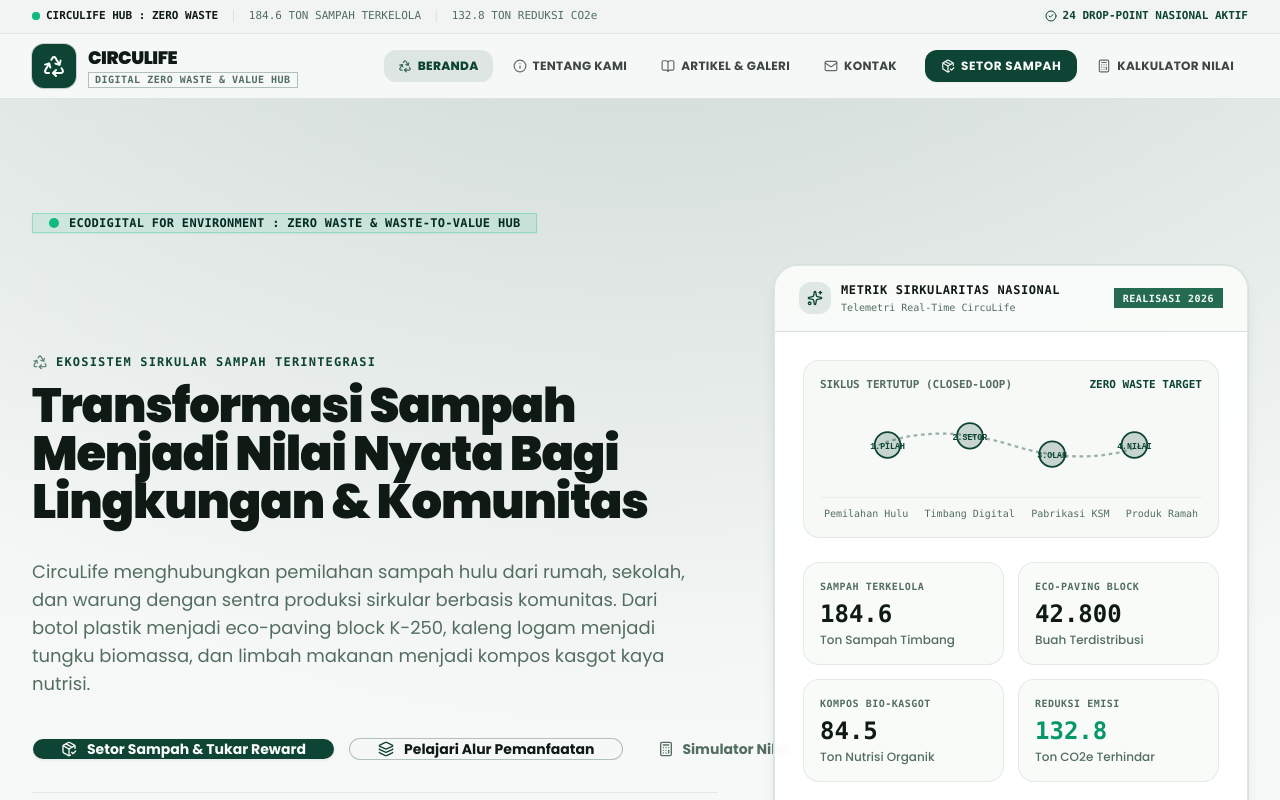
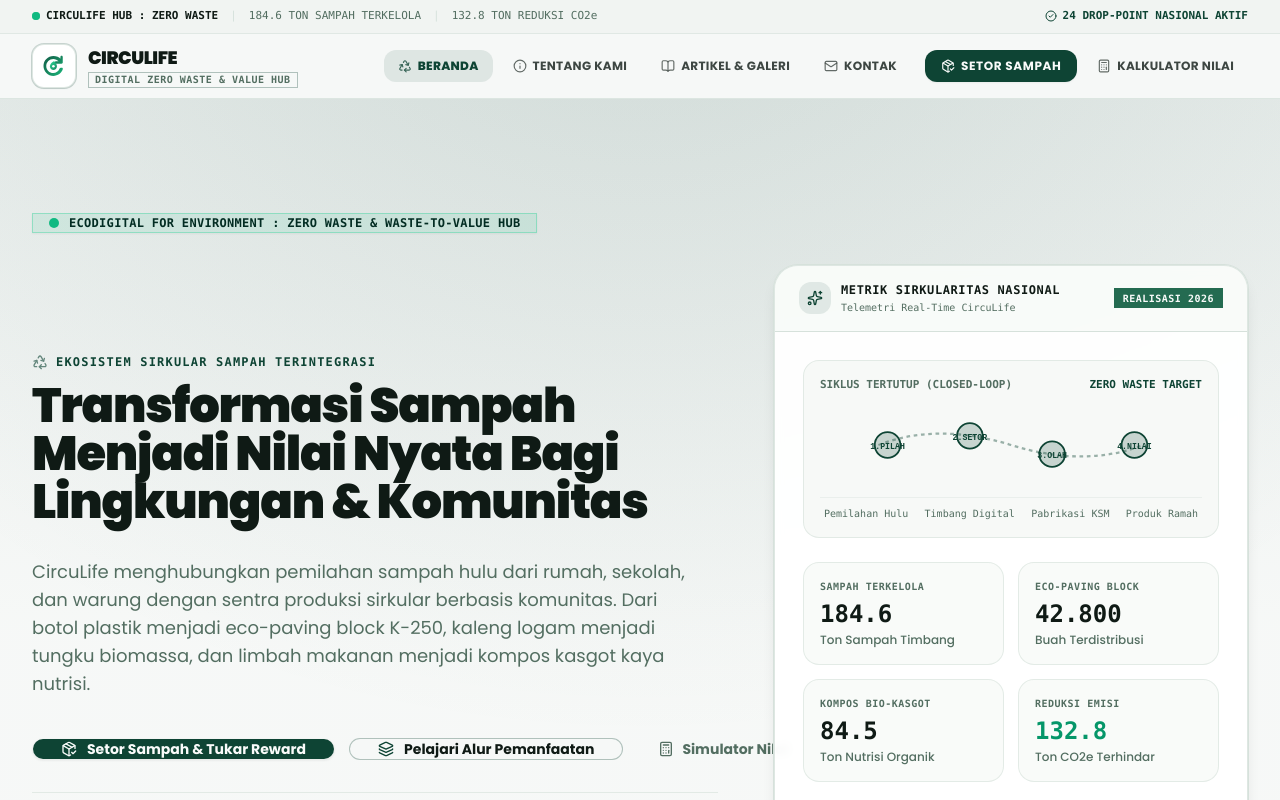
Before and after one commit to janfdev/circulife, a Next.js app: page / in a window 1280 px wide. Shown: the top 800 px of the page. Built offline with nearby package versions, Linux system fonts and the light colour scheme.

Commit message:
feat(brand): implement custom CircuLife vector logo mark, favicon, and brandkit integration

```diff
--- /dev/null
+++ b/src/components/CircuLifeLogo.tsx
@@ -0,0 +1,89 @@
+import React from "react";
+import { cn } from "@/lib/utils";
+
+export interface CircuLifeLogoProps {
+  className?: string;
+  size?: "sm" | "md" | "lg" | "xl";
+  showWordmark?: boolean;
+  showTag?: boolean;
+}
+
+export function CircuLifeMark({ className }: { className?: string }) {
+  return (
+    <svg
+      viewBox="0 0 48 48"
+      fill="none"
+      xmlns="http://www.w3.org/2000/svg"
+      className={cn("shrink-0", className)}
+      role="img"
+      aria-label="CircuLife Logo Mark"
+    >
+      <defs>
+        <linearGradient id="circulife-primary-grad" x1="4" y1="4" x2="44" y2="44" gradientUnits="userSpaceOnUse">
+          <stop offset="0%" stopColor="#105744" />
+          <stop offset="50%" stopColor="#17885F" />
+          <stop offset="100%" stopColor="#1BC483" />
+        </linearGradient>
+        <linearGradient id="circulife-accent-grad" x1="20" y1="8" x2="44" y2="32" gradientUnits="userSpaceOnUse">
+          <stop offset="0%" stopColor="#2EE59D" />
+          <stop offset="100%" stopColor="#105744" />
+        </linearGradient>
+      </defs>
+
+      {/* Outer Continuous 'C' Circular Loop representing Closed-Loop Economy */}
+      <path
+        d="M36 12.5C32.8 9.1 28.2 7 23 7C13.6 7 6 14.6 6 24C6 33.4 13.6 41 23 41C30.6 41 37 36 39.2 29.2C39.6 28 38.6 26.8 37.3 26.8H35.8C34.8 26.8 33.9 27.4 33.6 28.3C31.8 33 27.6 36.2 22.8 36.2C16.1 36.2 10.7 30.7 10.7 24C10.7 17.3 16.1 11.8 22.8 11.8C26.5 11.8 29.7 13.4 31.9 16H27.5C26.4 16 25.5 16.9 25.5 18C25.5 19.1 26.4 20 27.5 20H37C38.1 20 39 19.1 39 18V8.5C39 7.4 38.1 6.5 37 6.5C35.9 6.5 35 7.4 35 8.5V11.4L36 12.5Z"
+        fill="url(#circulife-primary-grad)"
+      />
+
+      {/* Inner Dynamic Sprout Leaf / Value Transformation Node */}
+      <path
+        d="M24 16C24 16 29 19 29 25C29 28.3 26.3 31 23 31C19.7 31 17 28.3 17 25C17 19 24 16 24 16Z"
+        fill="url(#circulife-accent-grad)"
+      />
+
+      {/* Center Core Biocatalyst Dot */}
+      <circle cx="23" cy="24.5" r="2.2" fill="#FFFFFF" />
+    </svg>
+  );
+}
+
+export default function CircuLifeLogo({
+  className,
+  size = "md",
+  showWordmark = false,
+  showTag = false,
+}: CircuLifeLogoProps) {
+  const sizeMap = {
+    sm: "h-8 w-8",
+    md: "h-10 w-10 sm:h-11 sm:w-11",
+    lg: "h-12 w-12 sm:h-14 sm:w-14",
+    xl: "h-16 w-16 sm:h-20 sm:w-20",
+  };
+
+  return (
+    <div className={cn("flex items-center gap-3", className)}>
+      <div
+        className={cn(
+          "flex items-center justify-center rounded-xl bg-card border border-border/80 shadow-sm transition-transform group-hover:scale-105",
+          sizeMap[size]
+        )}
+      >
+        <CircuLifeMark className="h-6 w-6 sm:h-7 sm:w-7" />
+      </div>
+
+      {showWordmark && (
+        <div className="flex flex-col">
+          <span className="text-base font-black tracking-tight text-foreground sm:text-lg leading-tight font-sans">
+            CIRCULIFE
+          </span>
+          {showTag && (
+            <span className="text-[10px] font-mono font-semibold uppercase tracking-wider text-muted-foreground tabular-nums">
+              Digital Zero Waste & Value Hub
+            </span>
+          )}
+        </div>
+      )}
+    </div>
+  );
+}
--- a/src/components/Footer.tsx
+++ b/src/components/Footer.tsx
@@ -1,5 +1,6 @@
 import React from "react";
 import Link from "next/link";
+import { CircuLifeMark } from "@/components/CircuLifeLogo";
 import { Recycle, PhoneCall, MapPin, Heart, Sparkles, ShieldCheck } from "lucide-react";
 import { buttonVariants } from "@/components/ui/button";
 import { Separator } from "@/components/ui/separator";
@@ -30,8 +31,8 @@ export default function Footer() {
           {/* Col 1: Mission */}
           <div className="space-y-4">
             <div className="flex items-center gap-2.5">
-              <div className="flex h-9 w-9 items-center justify-center rounded-xl bg-primary text-primary-foreground shadow-sm">
-                <Recycle className="h-5 w-5 text-primary-foreground" aria-hidden="true" />
+              <div className="flex h-9 w-9 items-center justify-center rounded-xl bg-card border border-border/80 shadow-sm">
+                <CircuLifeMark className="h-5 w-5" />
               </div>
               <span className="text-lg font-black tracking-tight">CIRCULIFE</span>
             </div>
--- a/src/components/Navbar.tsx
+++ b/src/components/Navbar.tsx
@@ -3,6 +3,7 @@
 import React, { useState, useEffect } from "react";
 import Link from "next/link";
 import { usePathname } from "next/navigation";
+import { CircuLifeMark } from "@/components/CircuLifeLogo";
 import {
   Recycle,
   Info,
@@ -84,10 +85,10 @@ export default function Navbar({ currentPath }: NavbarProps) {
         {/* Brand & Identity */}
         <Link
           href="/"
-          className="flex items-center gap-3 transition-opacity hover:opacity-90 focus:outline-none"
+          className="flex items-center gap-3 transition-opacity hover:opacity-90 focus:outline-none group"
         >
-          <div className="flex h-10 w-10 sm:h-11 sm:w-11 items-center justify-center rounded-xl bg-primary text-primary-foreground shadow-sm ring-1 ring-primary/20">
-            <Recycle className="h-5 w-5 sm:h-6 sm:w-6 text-primary-foreground" aria-hidden="true" />
+          <div className="flex h-10 w-10 sm:h-11 sm:w-11 items-center justify-center rounded-xl bg-card border border-border/80 shadow-sm ring-1 ring-primary/20 transition-transform group-hover:scale-105">
+            <CircuLifeMark className="h-6 w-6 sm:h-7 sm:w-7" />
           </div>
           <div className="flex flex-col">
             <span className="text-base font-black tracking-tight text-foreground sm:text-lg">
```
Also changed, not shown: src/app/icon.svg (added), 1 other file (tests, documents, lock files or other folders).
